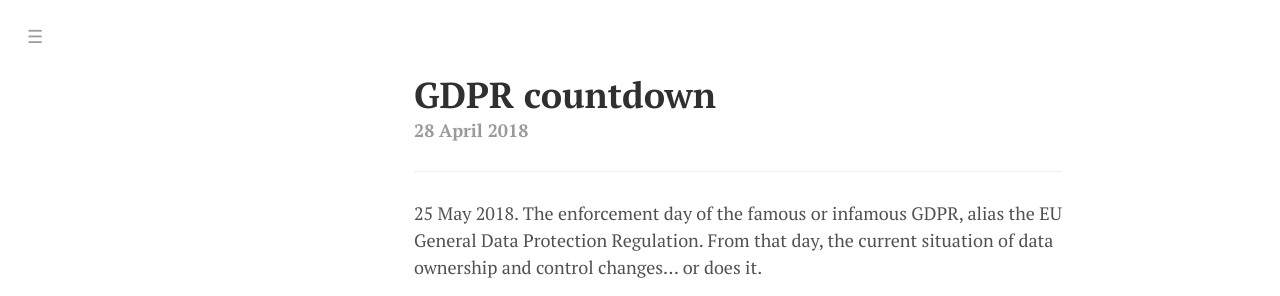
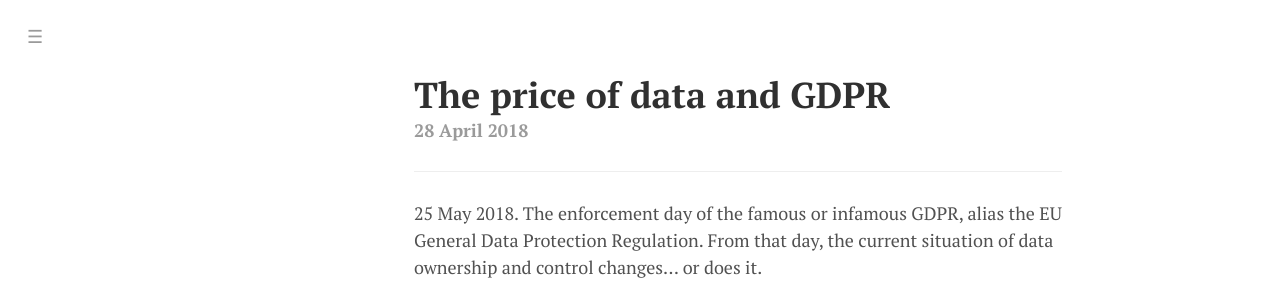
Before and after one commit to nimdvir/agostontorok.github.io, a Jekyll site: the page built from _posts/2018-04-28-gdpr.md, in a window 1280 px wide and 900 px high, cut to the strip 0-296 px from the top of the window. Built offline with Jekyll 4.4.1, drawn with Linux system fonts in a browser that asks for light colours; nearby versions of some CDN libraries; some web fonts are replaced; comment, search, counter and statistics services are not loaded.

Commit message:
title modification

```diff
--- a/_posts/2018-04-28-gdpr.md
+++ b/_posts/2018-04-28-gdpr.md
@@ -1,5 +1,5 @@
 ---
-title: "GDPR countdown"
+title: "The price of data and GDPR"
 layout: post
 date: '2018-04-28'
 tags: opinion data science big data
```
